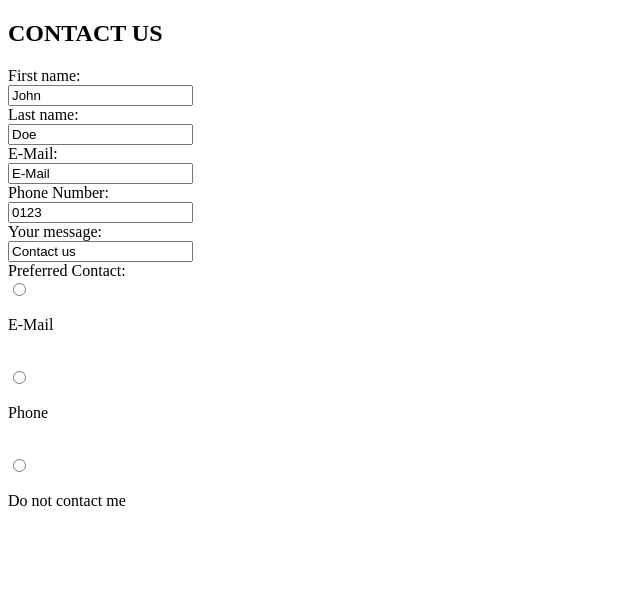
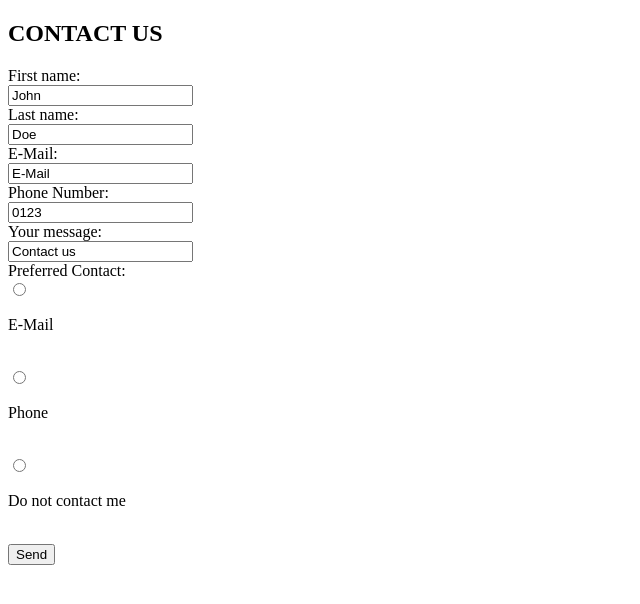
Before and after one commit to Ragenti/FE16-HTML-DAY1-Schiefer-Aigner, a plain HTML site: page Thomas Schiefer/Intermediate/intermediate_exercise.html in a window 1280 px wide. Shown: the whole page, without its empty margins (0-640 px from the left). Drawn offline with Linux system fonts and the light colour scheme.

Commit message:
add send button to intermediate exercise

```diff
--- a/Thomas Schiefer/Intermediate/intermediate_exercise.html
+++ b/Thomas Schiefer/Intermediate/intermediate_exercise.html
@@ -23,6 +23,7 @@
         <input type = radio><p>E-Mail</p><br>
         <input type = radio><p>Phone</p><br>
         <input type = radio><p>Do not contact me</p><br>
+        <input type = submit value = "Send">
     </form>
 </body>
 </html>
```
